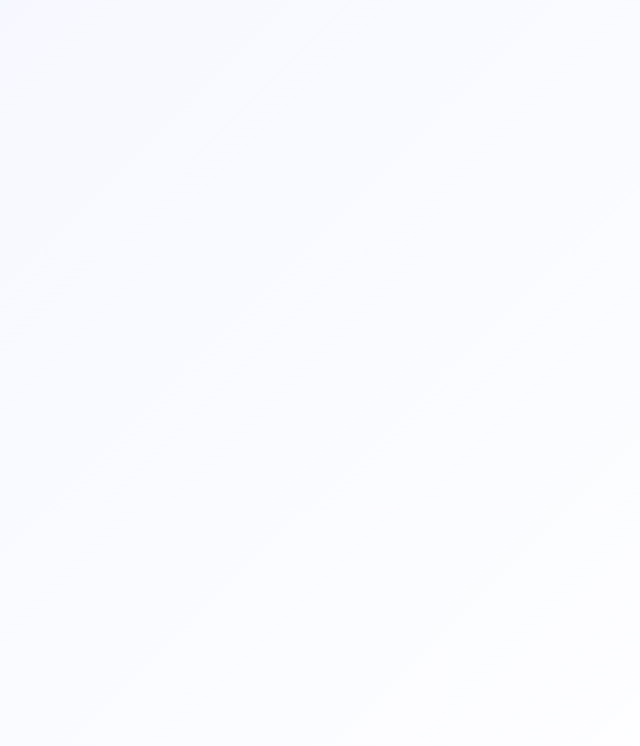
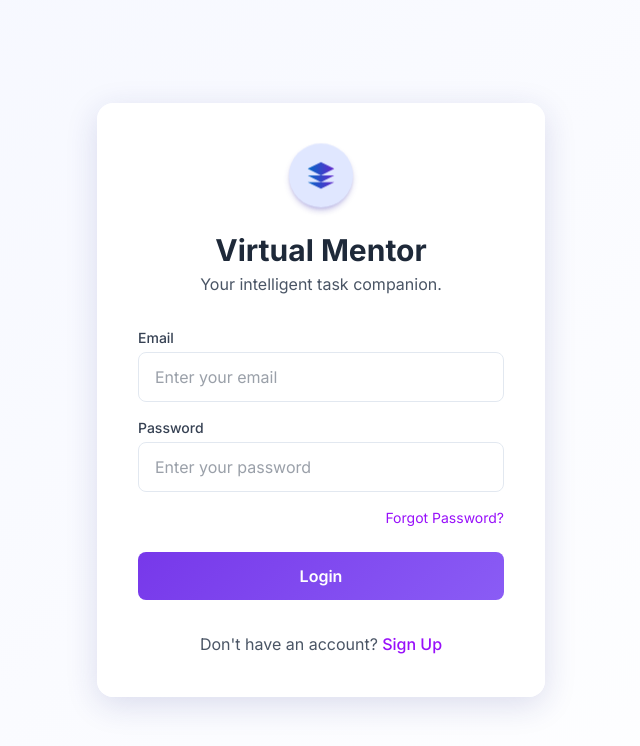
Before and after one commit to AyushShuklaIIIT/hackDemo, a React (Vite) app: page /login in a window 1280 px wide. Shown: the top 746 px of the page, without its empty margins (319-959 px from the left). Built offline with nearby package versions, Linux system fonts and the light colour scheme.

Commit message:
Added login page

```diff
--- a/src/SignUp/Login.jsx
+++ b/src/SignUp/Login.jsx
@@ -1,10 +1,107 @@
-import React from 'react'
+import React, { useState } from 'react'
 import './signup.css'
+import Fig1 from '../SVGs/Fig1'
+import { useNavigate, NavLink } from 'react-router-dom'
 
 const Login = () => {
+  const navigate = useNavigate();
+  const [formData, setformData] = useState({
+    email: '',
+    password: '',
+  });
+
+  const [error, setError] = useState('');
+
+  const handleChange = (e) => {
+    const { name, value } = e.target;
+    setformData((prevData) => ({
+      ...prevData,
+      [name]: value
+    }))
+  };
+
+  const handleSubmit = async (e) => {
+    e.preventDefault();
+    const { email, password } = formData;
+
+    try {
+      const response = await fetch('http://localhost:8000/api/user/login', {
+        method: 'POST',
+        credentials: 'include',
+        headers: {
+          'Content-Type': 'application/json',
+        },
+        body: JSON.stringify({ email, password })
+      });
+
+      const data = await response.json();
+
+      if(!response.ok) {
+        setError(data.message || 'Login failed');
+        return;
+      }
+
+      console.log("Login successful: ", data);
+      setError('');
+      setformData({ email: '', password: '' });
+      navigate('/dashboard');
+    } catch(err) {
+      console.error('Error: ', err.message);
+      setError('Something went wrong. Please try again later.');
+    }
+  }
+
   return (
-    <div className='inter-text bg-signup'>
+    <div className='inter-text bg-signup flex items-center justify-center p-4'>
+      <div className='geometric-bg'>
+        <div className='geometric-shape' style={{ width: "400px", height: "400px", top: "-100px", left: "-100px" }}></div>
+        <div className='geometric-shape' style={{ width: "300px", height: "300px", bottom: "-50px", right: "-50px" }}></div>
+        <div className='geometric-shape' style={{ width: "200px", height: "200px", top: "50%", left: "80%" }}></div>
+      </div>
 
+      <div className='form-container rounded-2xl p-8 md:p-10 w-full max-w-md mx-auto'>
+        <div className='flex justify-center mb-6'>
+          <div className='w-16 h-16 bg-indigo-100 shadow-indigo-800 shadow-md/25 rounded-full flex items-center justify-center floating'>
+            <Fig1></Fig1>
+          </div>
+        </div>
+
+        <div className='text-center mb-8'>
+          <h1 className='text-2xl md:text-3xl font-bold text-gray-800'>Virtual Mentor</h1>
+          <p className='text-gray-600 mt-1'>Your intelligent task companion.</p>
+        </div>
+
+        <form id="loginForm" onSubmit={handleSubmit}>
+          <div className='space-y-4'>
+            <div>
+              <label htmlFor="email" className='block text-sm font-medium text-gray-700 mb-1'>Email</label>
+              <input type="email" name="email" id="email" value={formData.email} onChange={handleChange} required className='input-field w-full px-4 py-3 rounded-lg text-gray-700 focus:outline-none' placeholder='Enter your email' />
+            </div>
+
+            <div>
+              <label htmlFor="password" className='block text-sm font-medium text-gray-700 mb-1'>Password</label>
+              <input type="password" name="password" id="password" value={formData.password} onChange={handleChange} required className='input-field w-full px-4 py-3 rounded-lg text-gray-700 focus:outline-none' placeholder='Enter your password' />
+            </div>
+
+            <div className='flex justify-end'>
+              <a href="#" className='text-sm text-purple-600 hover:text-purple-800 hover:underline'>Forgot Password?</a>
+            </div>
+
+            { error && <p className='text-red-500 text-sm bg-red-100 rounded-lg px-4 py-3 outline outline-red-300'>{error}</p> }
+
+            <button type="submit" className='login-btn gradient-bg w-full py-3 rounded-lg text-white font-semibold mt-2 focus:outline-none cursor-pointer'>
+              Login
+            </button>
+          </div>
+        </form>
+
+        <div className='text-center mt-8'>
+          <p className='text-gray-600'>
+            Don't have an account?
+            <NavLink to="/signup" className='text-purple-600 font-medium hover:underline'> Sign Up</NavLink>
+          </p>
+        </div>
+      </div>
     </div>
   )
 }
--- a/src/SignUp/Signup.jsx
+++ b/src/SignUp/Signup.jsx
@@ -4,7 +4,7 @@ import Fig1 from '../SVGs/Fig1'
 import PhoneIcon from '../SVGs/PhoneIcon'
 import RobotIcon from '../SVGs/RobotIcon'
 import ClockIcon from './ClockIcon'
-import { useNavigate } from 'react-router-dom'
+import { useNavigate, NavLink } from 'react-router-dom'
 
 const Signup = () => {
     const navigate = useNavigate();
@@ -110,7 +110,7 @@ const Signup = () => {
                         <div className='text-center mt-4'>
                             <p className='text-gray-600'>
                                 Already have an account?
-                                <a href="#" className='text-purple-600 font-medium hover:underline'> Sign in</a>
+                                <NavLink to="/login" className='text-purple-600 font-medium hover:underline'> Sign in</NavLink>
                             </p>
                         </div>
                     </div>
--- a/src/SignUp/signup.css
+++ b/src/SignUp/signup.css
@@ -87,3 +87,33 @@
 .floating {
     animation: float 6s ease-in-out infinite;
 }
+
+.social-btn {
+    transition: all 0.2s ease;
+}
+
+.social-btn:hover {
+    transform: translateY(-2px);
+    box-shadow: 0 4px 8px rgba(0, 0, 0, 0.1);
+}
+
+.divider {
+    display: flex;
+    align-items: center;
+    text-align: center;
+    color: #94a3b8;
+}
+
+.divider::before, .divider::after {
+    content: '';
+    flex: 1;
+    border-bottom: 1px solid #e2e8f0;
+}
+
+.divider::before {
+    margin-right: 1em;
+}
+
+.divider::after {
+    margin-left: 1em;
+}
```
